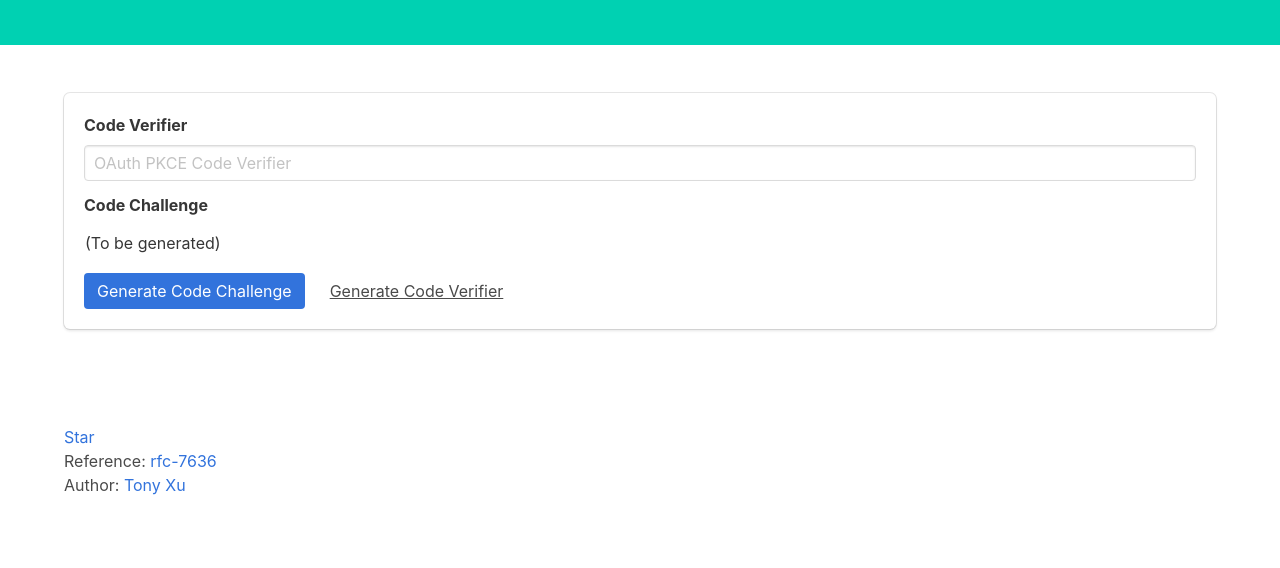
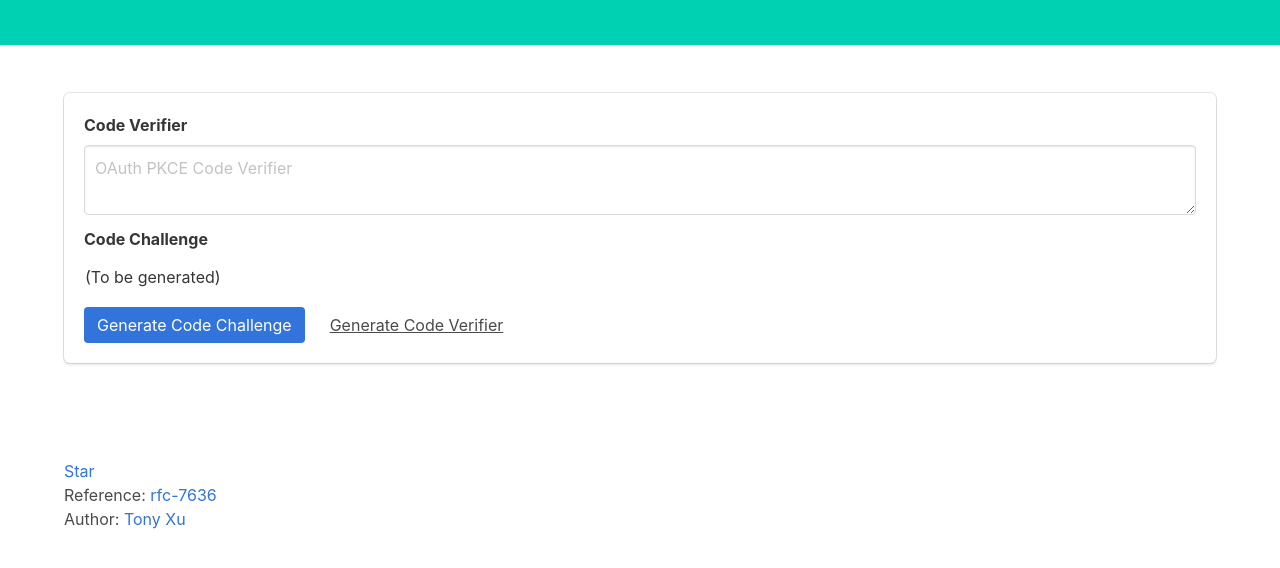
Before and after one commit to tonyxu-io/pkce-generator, a plain HTML site: page index.html in a window 1280 px wide. Shown: the part 116-684 px from the top of the page. Drawn offline with nearby package versions, Linux system fonts and the light colour scheme.

Commit message:
Use textarea for code verifier input

```diff
--- a/index.html
+++ b/index.html
@@ -54,7 +54,7 @@
         <div class="field">
           <label class="label">Code Verifier</label>
           <div class="control">
-            <input class="input" id="code_verifier" type="text" placeholder="OAuth PKCE Code Verifier">
+            <textarea class="textarea" id="code_verifier" type="text" placeholder="OAuth PKCE Code Verifier" rows="2"></textarea>
           </div>
         </div>
         <div class="field">
```
